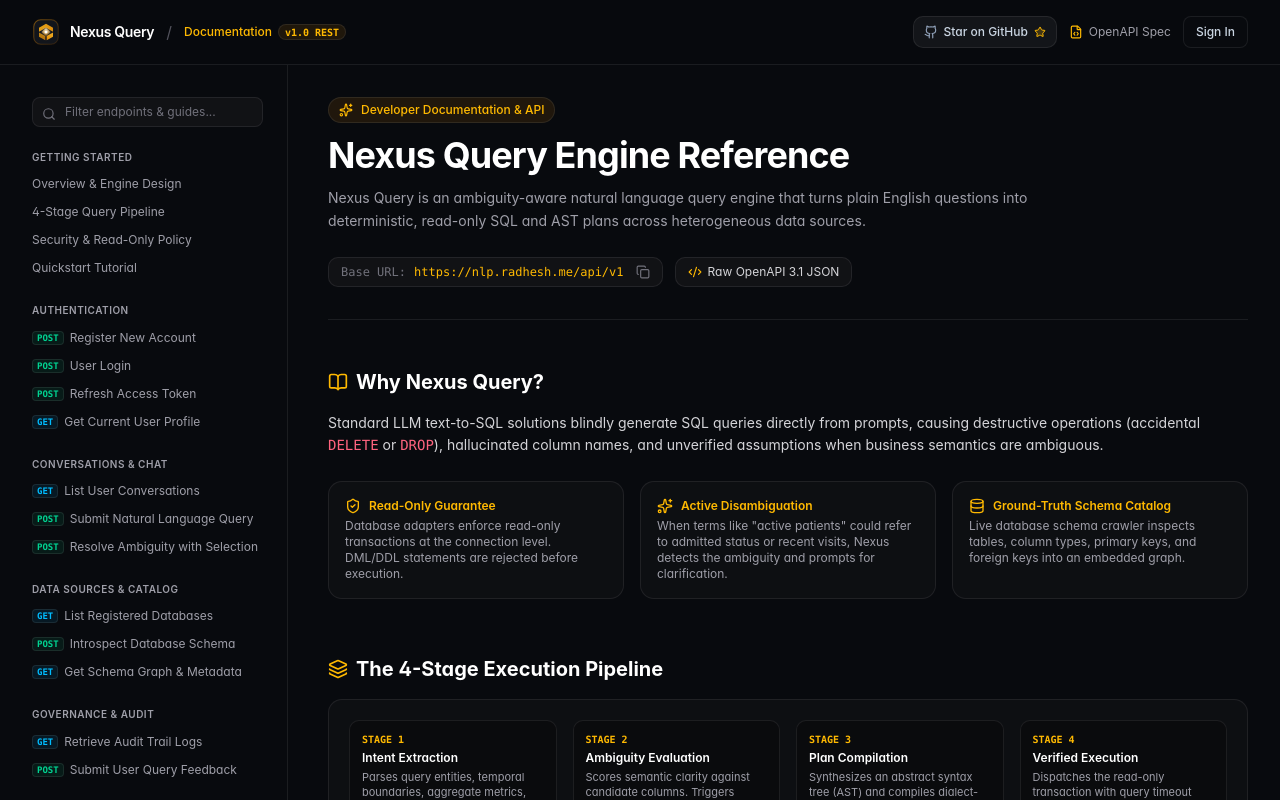
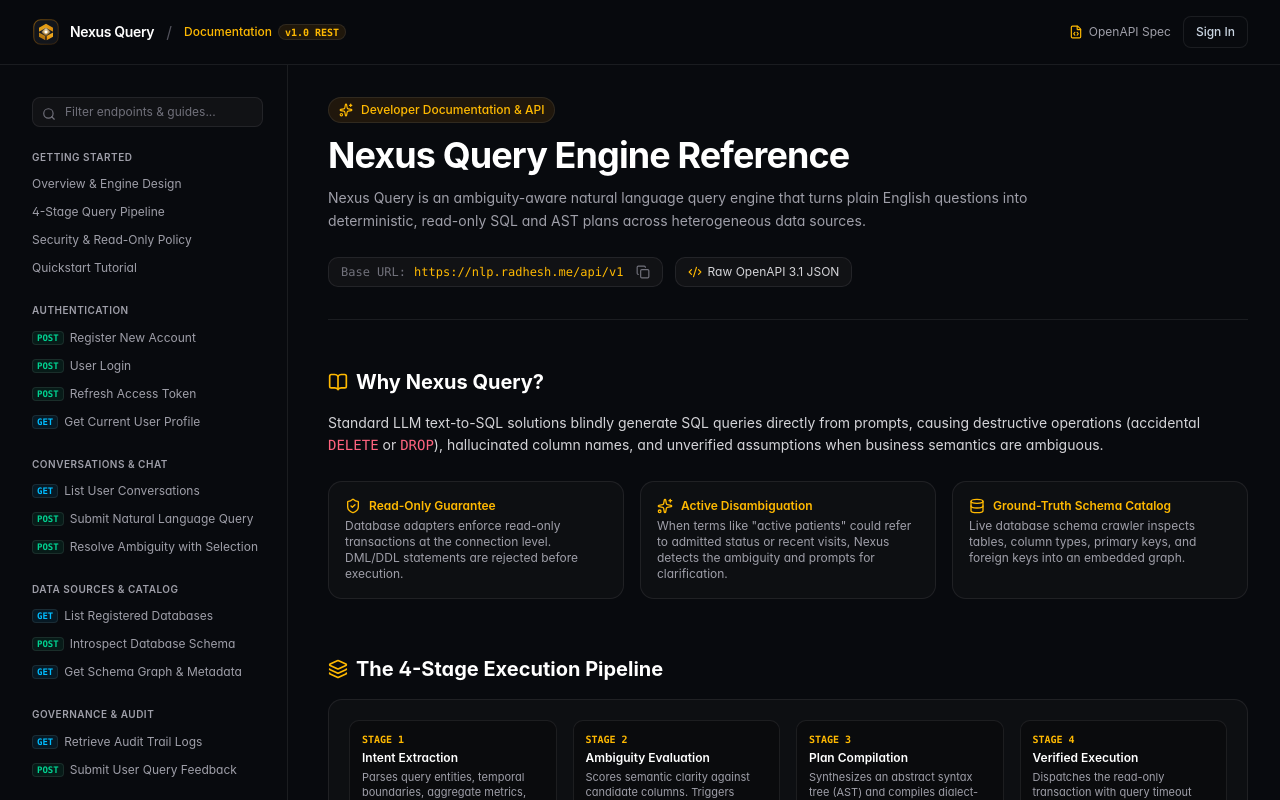
Before and after one commit to radheshpai87/nlp-query-engine, a Next.js app in the folder frontend/: page /docs in a window 1280 px wide. Shown: the top 800 px of the page. Built offline with nearby package versions, Linux system fonts and the light colour scheme; no server answers.

Commit message:
refactor(ui): restrict GitHub star button exclusively to landing page

```diff
--- a/frontend/src/app/docs/page.tsx
+++ b/frontend/src/app/docs/page.tsx
@@ -5,7 +5,6 @@ import Link from "next/link";
 import { Button } from "@/components/ui/button";
 import { Badge } from "@/components/ui/badge";
 import { NexusLogo } from "@/components/ui/nexus-logo";
-import { GitHubStarButton } from "@/components/ui/github-star-button";
 import { useShellStore } from "@/lib/store";
 import { getStoredToken, getStoredUser } from "@/lib/auth-api";
 import {
@@ -864,8 +863,6 @@ export default function DocsPage() {
 
           {/* Quick links & CTA */}
           <div className="flex items-center gap-3">
-            <GitHubStarButton label="Star on GitHub" className="hidden sm:inline-flex h-8 text-xs" />
-
             <a
               href="/api/openapi.json"
               target="_blank"
--- a/frontend/src/components/layout/topbar.tsx
+++ b/frontend/src/components/layout/topbar.tsx
@@ -6,7 +6,6 @@ import Link from "next/link";
 import { Menu } from "lucide-react";
 import { Button } from "@/components/ui/button";
 import { NexusLogo } from "@/components/ui/nexus-logo";
-import { GitHubStarButton } from "@/components/ui/github-star-button";
 import { useShellStore } from "@/lib/store";
 
 const PAGE_TITLES: Record<string, string> = {
@@ -46,8 +45,6 @@ export function Topbar() {
       </div>
 
       <div className="flex items-center gap-3">
-        <GitHubStarButton label="Star" className="text-[11px] py-0.5 px-2 h-7" />
-
         <Link
           href="/docs"
           className="text-[11px] text-muted-foreground transition-colors hover:text-amber-400"
```
